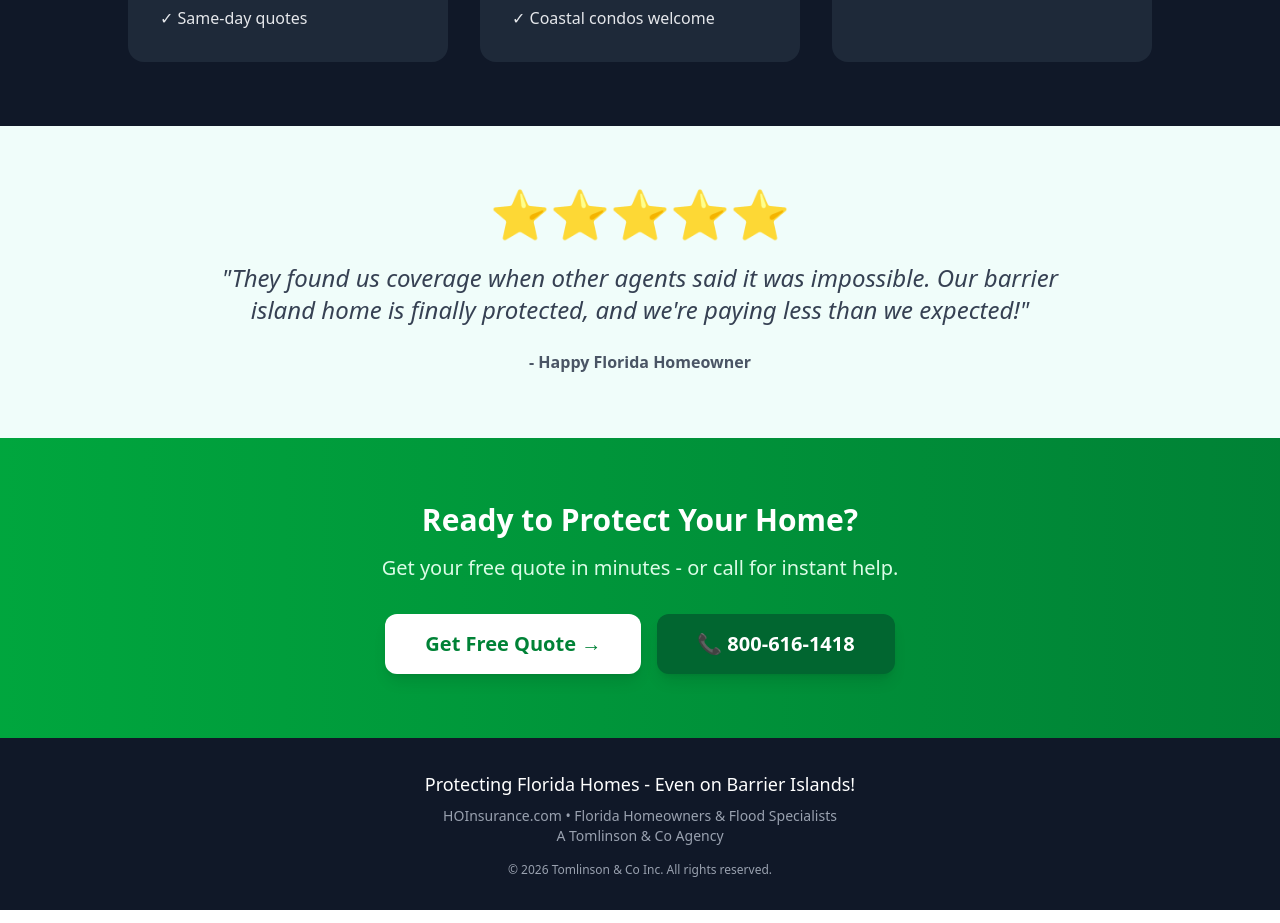
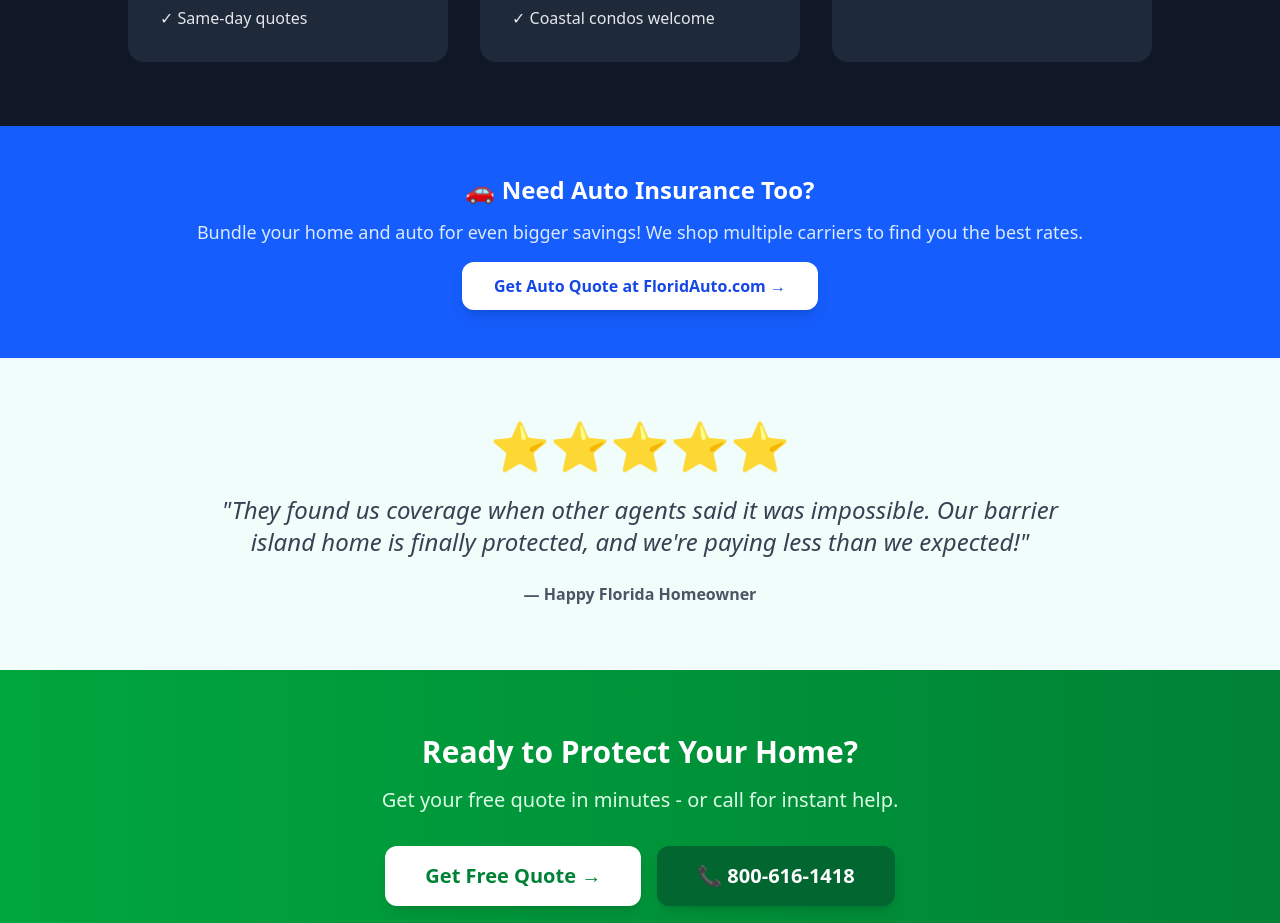
Before and after one commit to TTomlinson13/hoinsurance-landing, a React (Vite) app: page / in a window 1280 px wide. Shown: the part 2360-3283 px from the top of the page. Built offline with nearby package versions, Linux system fonts and the light colour scheme; the HTML template or start-up script is replaced by a standard one.

Commit message:
Add: Bundle auto cross-sell section

```diff
--- a/src/App.tsx
+++ b/src/App.tsx
@@ -240,6 +240,24 @@ function App() {
         </div>
       </section>
 
+      {/* Bundle Auto Section */}
+      <section className="py-12 px-4 bg-blue-600">
+        <div className="max-w-4xl mx-auto text-center">
+          <h3 className="text-2xl font-bold text-white mb-3">
+            🚗 Need Auto Insurance Too?
+          </h3>
+          <p className="text-blue-100 text-lg mb-4">
+            Bundle your home and auto for even bigger savings! We shop multiple carriers to find you the best rates.
+          </p>
+          <a
+            href="https://floridauto.com"
+            className="inline-block bg-white text-blue-700 font-bold py-3 px-8 rounded-xl shadow-lg hover:bg-gray-100 transition"
+          >
+            Get Auto Quote at FloridAuto.com →
+          </a>
+        </div>
+      </section>
+
       {/* Testimonial Section */}
       <section className="py-16 px-4 bg-teal-50">
         <div className="max-w-4xl mx-auto text-center">
@@ -247,7 +265,7 @@ function App() {
           <blockquote className="text-2xl text-gray-700 italic mb-6">
             "They found us coverage when other agents said it was impossible. Our barrier island home is finally protected, and we're paying less than we expected!"
           </blockquote>
-          <p className="text-gray-600 font-semibold">- Happy Florida Homeowner</p>
+          <p className="text-gray-600 font-semibold">— Happy Florida Homeowner</p>
         </div>
       </section>
 
```
Also changed, not shown: 5 other files (tests, documents, lock files or other folders).
